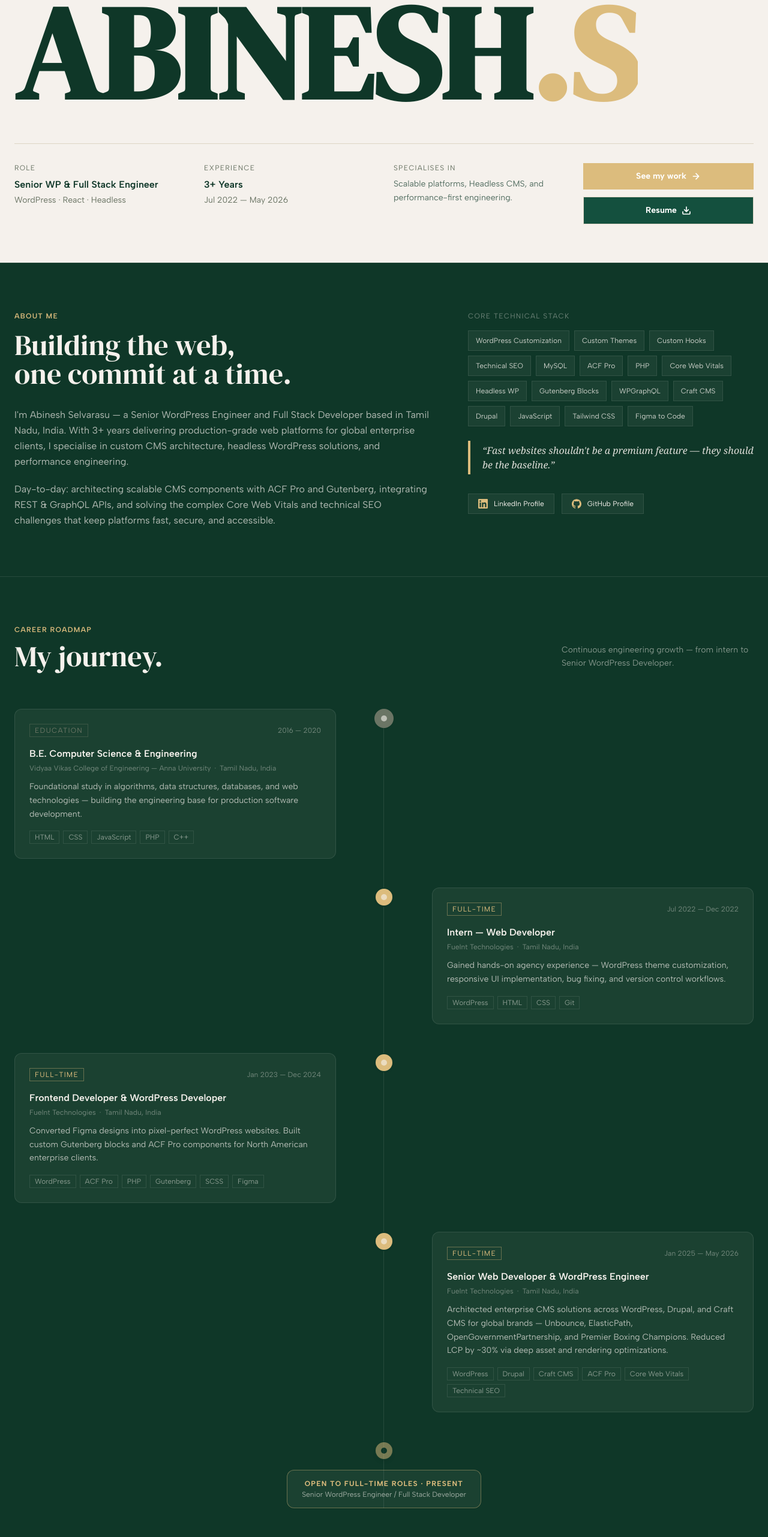
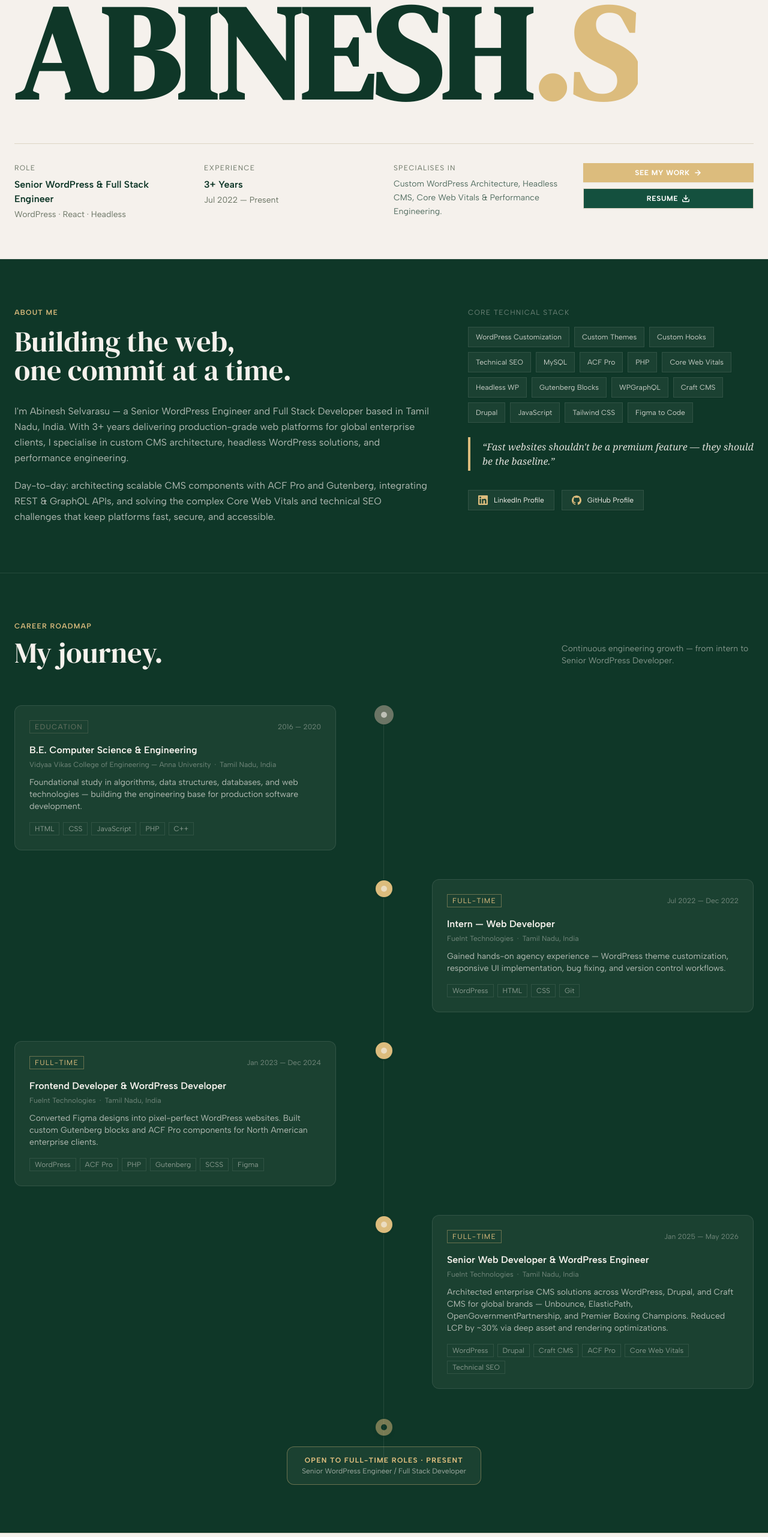
Before and after one commit to abinesh-selva/abineshspotlight, a Next.js app: page / in a window 1280 px wide. Shown: the part 234-2797 px from the top of the page at 60% size. Built offline with nearby package versions, Linux system fonts and the light colour scheme.

Commit message:
Timeline section issue fixed

```diff
--- a/app/api/contact/route.ts
+++ b/app/api/contact/route.ts
@@ -1,6 +1,9 @@
 import { NextRequest, NextResponse } from 'next/server'
 import nodemailer from 'nodemailer'
 import { createSign } from 'crypto'
+
+export const dynamic = 'force-dynamic'
+
 
 const SPREADSHEET_ID = process.env.GOOGLE_SHEETS_ID ?? '1yA7VTc7ZyMWOgLrbJ-fMHLESlSzY5bPDIvOsgbtwlt8'
 const SHEET_NAME = 'Leads'
--- a/app/layout.tsx
+++ b/app/layout.tsx
@@ -31,7 +31,7 @@ export const metadata: Metadata = {
   },
 
   description:
-    'Senior WordPress Engineer with 4 years architecting production websites for global enterprise clients including Unbounce, ElasticPath, and OGP.',
+    'Senior WordPress Engineer with 3+ years architecting production websites for global enterprise clients including Unbounce, ElasticPath, and OGP.',
 
   keywords: [
     'Abinesh Selvarasu',
@@ -74,7 +74,7 @@ export const metadata: Metadata = {
     siteName: 'Abinesh Selvarasu — Senior WordPress Engineer & Full Stack Developer',
     title: 'Senior WordPress Engineer & Full Stack Developer | Abinesh Selvarasu',
     description:
-      'Senior WordPress Engineer with 4 years architecting production websites for global enterprise clients including Unbounce, ElasticPath, and OGP.',
+      'Senior WordPress Engineer with 3+ years architecting production websites for global enterprise clients including Unbounce, ElasticPath, and OGP.',
     images: [
       {
         url: `${BASE_URL}/og-image.png`,
@@ -92,7 +92,7 @@ export const metadata: Metadata = {
     creator: '@abineshselvarasu',
     title: 'Senior WordPress Engineer & Full Stack Developer | Abinesh Selvarasu',
     description:
-      'Senior WordPress Engineer with 4 years architecting production websites for global enterprise clients including Unbounce, ElasticPath, and OGP.',
+      'Senior WordPress Engineer with 3+ years architecting production websites for global enterprise clients including Unbounce, ElasticPath, and OGP.',
     images: [`${BASE_URL}/og-image.png`],
   },
 
--- a/app/sitemap.ts
+++ b/app/sitemap.ts
@@ -1,14 +1,14 @@
-import { MetadataRoute } from 'next'
+import type { MetadataRoute } from 'next'
 
-const BASE_URL = 'https://abineshspotlight.online'
+export const dynamic = 'force-static'
 
 export default function sitemap(): MetadataRoute.Sitemap {
   return [
     {
-      url: BASE_URL,
-      lastModified: new Date(),
+      url: 'https://abineshspotlight.online',
+      lastModified: new Date('2026-07-28'),
       changeFrequency: 'weekly',
-      priority: 1.0,
+      priority: 1,
     },
   ]
 }
--- a/components/About.tsx
+++ b/components/About.tsx
@@ -129,22 +129,22 @@ export default function About() {
       </div>
 
       {/* ── Part 2: Career Roadmap (Clean Vertical Timeline) ──────────── */}
-      <div id="timeline" className="container mx-auto px-6 py-16 lg:py-20">
-        <div className="flex flex-col md:flex-row justify-between md:items-end mb-16 gap-4 reveal-text">
+      <div id="timeline" className="container mx-auto px-4 sm:px-6 py-12 sm:py-16 lg:py-20">
+        <div className="flex flex-col md:flex-row justify-between md:items-end mb-12 sm:mb-16 gap-4 reveal-text">
           <div>
             <p className="text-xs font-mono text-accent uppercase tracking-widest mb-3 font-semibold">Career Roadmap</p>
-            <h2 className="font-display font-normal text-4xl md:text-5xl text-canvas leading-tight">
+            <h2 className="font-display font-normal text-3xl sm:text-4xl md:text-5xl text-canvas leading-tight">
               My journey.
             </h2>
           </div>
-          <p className="text-canvas/50 max-w-xs text-sm font-mono leading-relaxed">
+          <p className="text-canvas/50 max-w-xs text-xs sm:text-sm font-mono leading-relaxed">
             Continuous engineering growth — from intern to Senior WordPress Developer.
           </p>
         </div>
 
         <div className="relative">
           {/* Vertical line */}
-          <div className="absolute left-4 md:left-1/2 top-0 bottom-0 w-px bg-canvas/10 md:-translate-x-px" />
+          <div className="absolute left-4 md:left-1/2 top-0 bottom-6 w-px bg-canvas/10 md:-translate-x-px" />
 
           <div className="space-y-0">
             {milestones.map((item, idx) => {
@@ -159,9 +159,9 @@ export default function About() {
                   }`}
                 >
                   {/* Card */}
-                  <div className={`w-full md:w-[calc(50%-2.5rem)] ${isRight ? 'md:pr-10' : 'md:pl-10'} pl-12 md:pl-0 pb-12`}>
-                    <div className="border border-canvas/10 hover:border-accent/40 bg-canvas/5 p-6 transition-all duration-300 group rounded-xl">
-                      <div className="flex items-center justify-between mb-4 flex-wrap gap-2">
+                  <div className={`w-full md:w-[calc(50%-2.5rem)] ${isRight ? 'md:pr-10' : 'md:pl-10'} pl-10 sm:pl-12 md:pl-0 pb-8 sm:pb-12`}>
+                    <div className="border border-canvas/10 hover:border-accent/40 bg-canvas/5 p-4 sm:p-6 transition-all duration-300 group rounded-xl">
+                      <div className="flex items-center justify-between mb-3 sm:mb-4 flex-wrap gap-2">
                         <span className={`text-xs font-mono uppercase tracking-widest border px-2 py-0.5 ${style.labelClass}`}>
                           {style.label}
                         </span>
@@ -175,7 +175,7 @@ export default function About() {
                       <p className="text-xs font-mono text-canvas/40 mb-3">
                         {item.company}<span className="mx-1.5">·</span>{item.location}
                       </p>
-                      <p className="text-canvas/70 text-sm leading-relaxed mb-4">{item.desc}</p>
+                      <p className="text-canvas/70 text-xs sm:text-sm leading-relaxed mb-4">{item.desc}</p>
                       <div className="flex flex-wrap gap-1.5">
                         {item.tags.map((tag) => (
                           <span key={tag} className="text-xs font-mono text-canvas/50 border border-canvas/10 px-2 py-0.5 hover:bg-accent hover:border-accent hover:text-ink transition-all cursor-default">
@@ -200,14 +200,16 @@ export default function About() {
             })}
 
             {/* End cap — Seeking Full-Time Roles */}
-            <div className="relative flex flex-col items-center justify-center text-center mt-8">
-              {/* Dot - centered in normal flex flow */}
-              <div className="w-8 h-8 rounded-full bg-accent flex items-center justify-center animate-pulse z-10 border-2 border-ink shadow-md mb-4">
-                <span className="w-2.5 h-2.5 rounded-full bg-ink" />
+            <div className="relative flex flex-col md:items-center pl-10 sm:pl-12 md:pl-0 mt-4 sm:mt-8">
+              {/* Dot */}
+              <div className="absolute left-0 md:left-1/2 md:-translate-x-1/2 top-0 flex flex-col items-center">
+                <div className="w-8 h-8 rounded-full bg-accent flex items-center justify-center animate-pulse z-10 border-2 border-ink shadow-md">
+                  <span className="w-2.5 h-2.5 rounded-full bg-ink" />
+                </div>
               </div>
 
-              {/* Text Badge - stacked cleanly below dot */}
-              <div className="bg-canvas/5 border border-accent/40 px-6 py-3.5 shadow-sm max-w-full z-10 rounded-xl">
+              {/* Text Badge */}
+              <div className="bg-canvas/5 border border-accent/40 px-4 sm:px-6 py-3 sm:py-3.5 shadow-sm max-w-full z-10 rounded-xl text-left md:text-center md:mt-12">
                 <p className="text-xs font-mono text-accent uppercase tracking-widest font-bold">
                   Open to Full-Time Roles · Present
                 </p>
@@ -219,7 +221,6 @@ export default function About() {
           </div>
         </div>
       </div>
-
     </section>
   )
 }
--- a/components/Hero.tsx
+++ b/components/Hero.tsx
@@ -57,33 +57,33 @@ export default function Hero() {
       </div>
 
       <div className="container mx-auto px-6 pb-12 md:pb-16">
-        <div className="grid grid-cols-2 md:grid-cols-4 gap-8 pt-8 border-t border-rule">
+        <div className="grid grid-cols-1 md:grid-cols-4 gap-8 pt-8 border-t border-rule">
           <div>
             <p className="text-xs font-mono text-mist uppercase tracking-widest mb-2">Role</p>
-            <p className="text-ink font-semibold text-base">Senior WP & Full Stack Engineer</p>
+            <p className="text-ink font-semibold text-base">Senior WordPress & Full Stack Engineer</p>
             <p className="text-mist text-sm mt-1 font-mono">WordPress · React · Headless</p>
           </div>
 
           <div>
             <p className="text-xs font-mono text-mist uppercase tracking-widest mb-2">Experience</p>
             <p className="text-ink font-semibold text-base">3+ Years</p>
-            <p className="text-mist text-sm mt-1 font-mono">Jul 2022 — May 2026</p>
+            <p className="text-mist text-sm mt-1 font-mono">Jul 2022 — Present</p>
           </div>
 
           <div className="hidden md:block">
             <p className="text-xs font-mono text-mist uppercase tracking-widest mb-2">Specialises in</p>
             <p className="text-ink text-opacity-70 text-sm leading-relaxed">
-              Scalable platforms, Headless CMS, and performance-first engineering.
+              Custom WordPress Architecture, Headless CMS, Core Web Vitals &amp; Performance Engineering.
             </p>
           </div>
 
-          <div className="flex flex-col gap-3">
+          <div className="flex flex-col gap-2.5">
             <a
               href="#projects"
-              className="group px-5 py-3 bg-accent text-white text-sm font-bold hover:bg-forest transition-colors hover:text-accent flex items-center justify-center gap-2"
+              className="group px-4 py-2 bg-accent text-white text-xs font-bold uppercase tracking-wider hover:bg-forest transition-colors hover:text-accent flex items-center justify-center gap-1.5 shadow-sm"
             >
               See my work
-              <svg className="w-4 h-4 transition-transform group-hover:translate-x-0.5" viewBox="0 0 24 24" fill="none" stroke="currentColor" strokeWidth="2.5" strokeLinecap="round" strokeLinejoin="round">
+              <svg className="w-3.5 h-3.5 transition-transform group-hover:translate-x-0.5" viewBox="0 0 24 24" fill="none" stroke="currentColor" strokeWidth="2.5" strokeLinecap="round" strokeLinejoin="round">
                 <path d="M5 12h14M12 5l7 7-7 7" />
               </svg>
             </a>
@@ -91,10 +91,10 @@ export default function Hero() {
               href="/resume/Resume.pdf"
               target="_blank"
               rel="noopener noreferrer"
-              className="px-5 py-3 border border-rule text-white text-sm font-bold bg-forest hover:bg-accent hover:text-forest transition-all text-center flex items-center justify-center gap-2"
+              className="px-4 py-2 border border-rule text-white text-xs font-bold uppercase tracking-wider bg-forest hover:bg-accent hover:text-forest transition-all text-center flex items-center justify-center gap-1.5 shadow-sm"
             >
               Resume
-              <svg className="w-4 h-4" viewBox="0 0 24 24" fill="none" stroke="currentColor" strokeWidth="2.5" strokeLinecap="round" strokeLinejoin="round">
+              <svg className="w-3.5 h-3.5" viewBox="0 0 24 24" fill="none" stroke="currentColor" strokeWidth="2.5" strokeLinecap="round" strokeLinejoin="round">
                 <path d="M21 15v4a2 2 0 01-2 2H5a2 2 0 01-2-2v-4M7 10l5 5 5-5M12 15V3" />
               </svg>
             </a>
```
Also changed, not shown: components/Timeline.tsx (+6 -6 lines).
